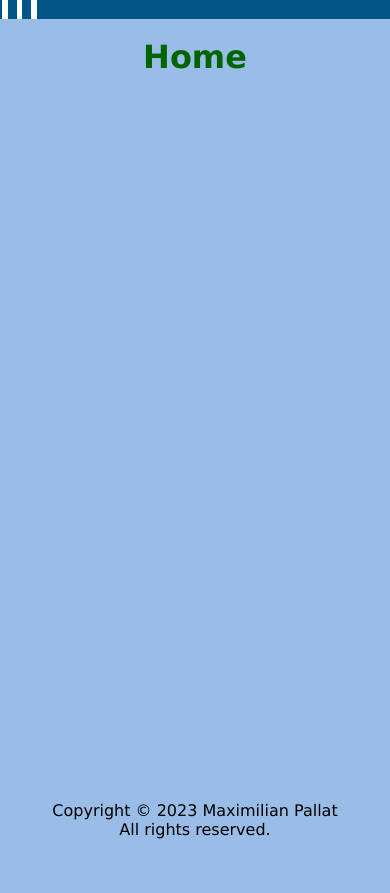
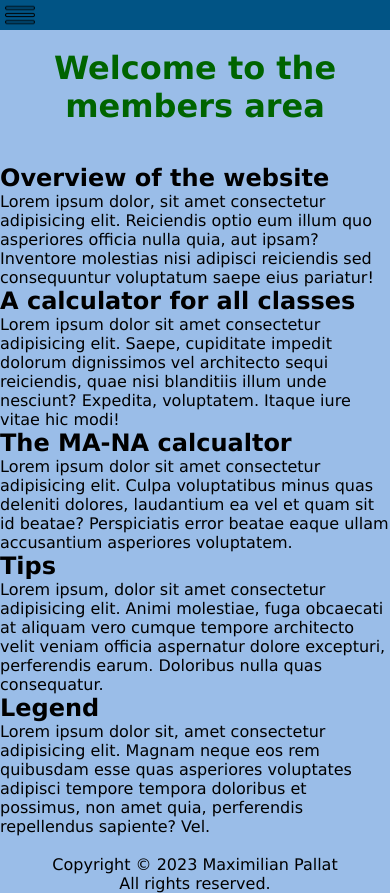
Before and after one commit to maxalsol/vehicle-class-calculator-big, a website: page index.html in a window 390 px wide. Before the commit the page ends 844 px from the top, so only its background shows below. Drawn offline with Linux system fonts and the light colour scheme.

Commit message:
added menu button, added contend, fixed styles

```diff
--- a/index.html
+++ b/index.html
@@ -5,14 +5,21 @@
         <meta name="viewport" content="width=device-width, initial-scale=1.0" />
         <title>NZTA Vehicle Class Calculator</title>
         <link rel="stylesheet" href="styles.css" />
+        <script
+            defer
+            src="https://kit.fontawesome.com/025be91c98.js"
+            crossorigin="anonymous"
+        ></script>
     </head>
     <body>
         <header>
-            <nav class="navbar">
+            <nav class="nav-bar">
                 <div class="nav-toggle" id="mobile-menu">
-                    <span class="bar">-</span>
-                    <span class="bar">.</span>
-                    <span class="bar">-</span>
+                    <img
+                        src="/assets/menu.png"
+                        alt="menu button"
+                        id="menu-icon"
+                    />
                 </div>
                 <ul class="nav-list">
                     <li><a href="index.html" class="nav-link">Home</a></li>
@@ -27,15 +34,63 @@
                             >MA-NA Calculator</a
                         >
                     </li>
+
                     <li><a href="tipps.html" class="nav-link">Tipps</a></li>
                     <li><a href="legend.html" class="nav-link">Legend</a></li>
                 </ul>
             </nav>
             <br />
-            <h1>Home</h1>
+            <h1>Welcome to the members area</h1>
             <br />
         </header>
-        <main></main>
+        <main>
+            <article>
+                <h2>Overview of the website</h2>
+                <p>
+                    Lorem ipsum dolor, sit amet consectetur adipisicing elit.
+                    Reiciendis optio eum illum quo asperiores officia nulla
+                    quia, aut ipsam? Inventore molestias nisi adipisci
+                    reiciendis sed consequuntur voluptatum saepe eius pariatur!
+                </p>
+            </article>
+            <article>
+                <h2>A calculator for all classes</h2>
+                <p>
+                    Lorem ipsum dolor sit amet consectetur adipisicing elit.
+                    Saepe, cupiditate impedit dolorum dignissimos vel architecto
+                    sequi reiciendis, quae nisi blanditiis illum unde nesciunt?
+                    Expedita, voluptatem. Itaque iure vitae hic modi!
+                </p>
+            </article>
+            <article>
+                <h2>The MA-NA calcualtor</h2>
+                <p>
+                    Lorem ipsum dolor sit amet consectetur adipisicing elit.
+                    Culpa voluptatibus minus quas deleniti dolores, laudantium
+                    ea vel et quam sit id beatae? Perspiciatis error beatae
+                    eaque ullam accusantium asperiores voluptatem.
+                </p>
+            </article>
+            <article>
+                <h2>Tips</h2>
+                <p>
+                    Lorem ipsum, dolor sit amet consectetur adipisicing elit.
+                    Animi molestiae, fuga obcaecati at aliquam vero cumque
+                    tempore architecto velit veniam officia aspernatur dolore
+                    excepturi, perferendis earum. Doloribus nulla quas
+                    consequatur.
+                </p>
+            </article>
+            <article>
+                <h2>Legend</h2>
+                <p>
+                    Lorem ipsum dolor sit, amet consectetur adipisicing elit.
+                    Magnam neque eos rem quibusdam esse quas asperiores
+                    voluptates adipisci tempore tempora doloribus et possimus,
+                    non amet quia, perferendis repellendus sapiente? Vel.
+                </p>
+            </article>
+        </main>
         <br />
         <footer id="footer">
             <p style="text-align: center">
--- a/styles.css
+++ b/styles.css
@@ -18,10 +18,10 @@ body {
 }
 
 header {
-    height: 200px;
+    height: auto;
 }
 
-.navbar {
+.nav-bar {
     background-color: #015485;
     color: white;
     overflow: hidden;
@@ -45,14 +45,6 @@ header {
 /* Style for mobile menu (hidden by default) */
 .nav-toggle {
     display: none;
-    border: white;
-}
-
-.bar {
-    background-color: white;
-    height: 3px;
-    width: 25px;
-    margin: 2px;
 }
 
 h1 {
@@ -258,8 +250,8 @@ a {
 
 /* MEDIA QUERIES */
 @media screen and (max-width: 600px) {
-    main {
-        margin-top: 50px;
+    .nav-bar {
+        background-color: #015485;
     }
     .nav-list {
         width: 100%;
@@ -273,6 +265,12 @@ a {
         width: 100%;
     }
     .nav-toggle {
-        display: block;
+        display: flex;
+        flex-direction: column;
+    }
+    #menu-icon {
+        height: 30px;
+        width: 30px;
+        margin-left: 5px;
     }
 }
```
Also changed, not shown: allClasses.html (+11 -4 lines), legend.html (+11 -4 lines), manaClasses.html (+11 -4 lines), tipps.html (+12 -4 lines), assets/menu.png (added).
